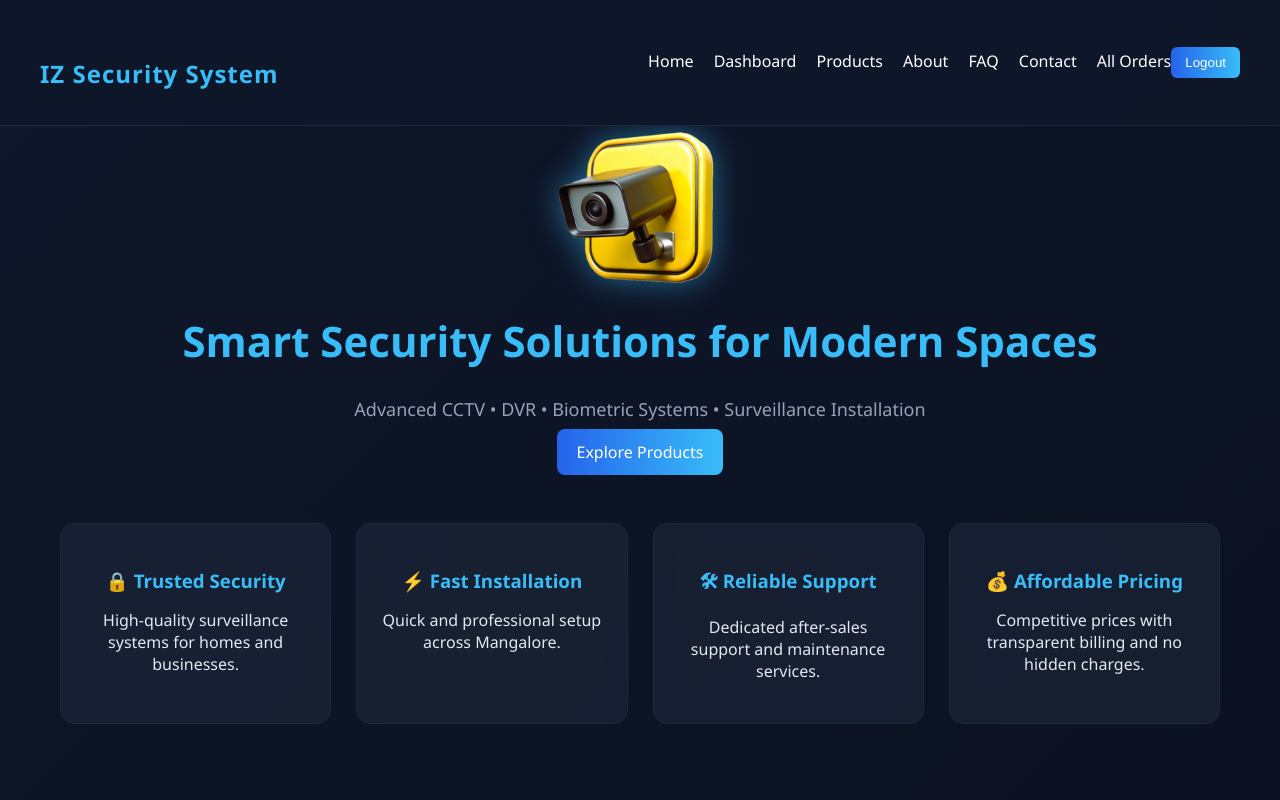
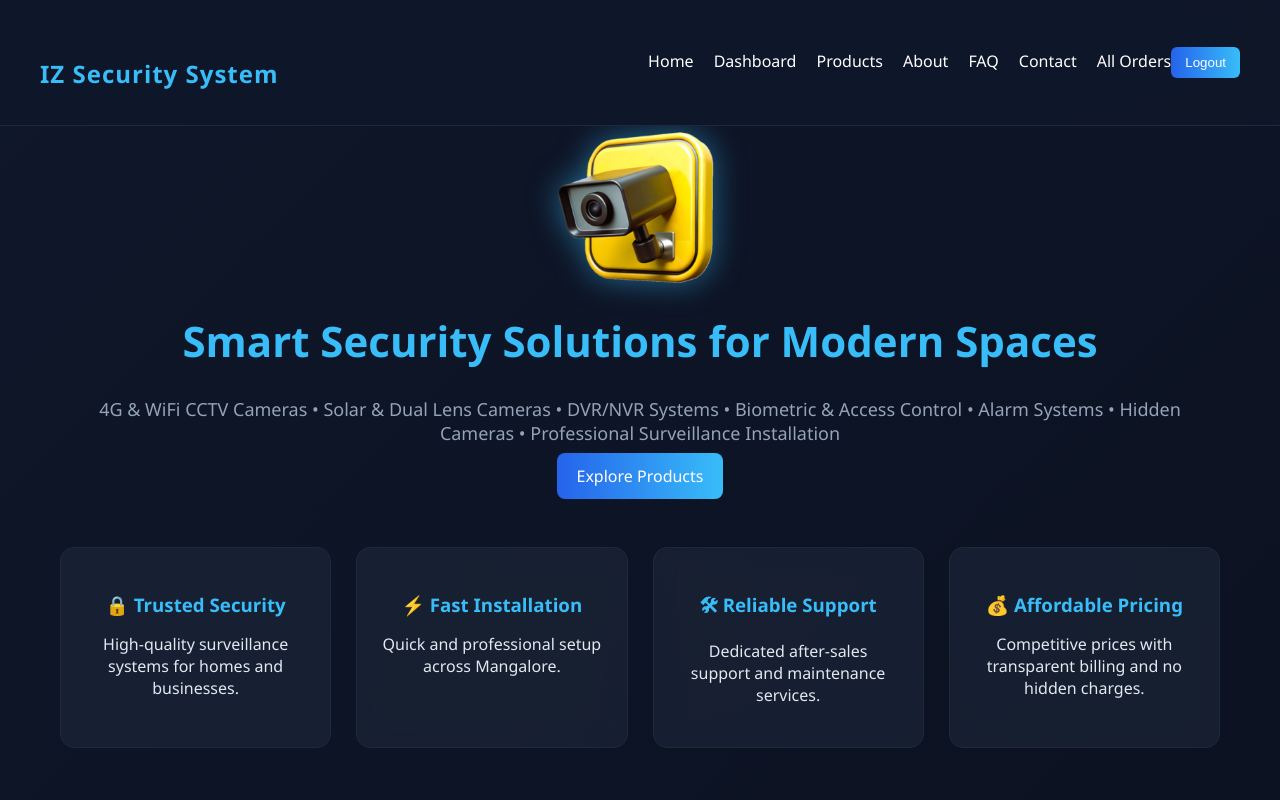
Before and after one commit to NehanShaikh/IZ_shop, a React (Create React App) app in the folder iz-security-frontend/: page / in a window 1280 px wide. Shown: the top 800 px of the page. Built offline with nearby package versions, Linux system fonts and the light colour scheme; no server answers; sample sign-in values are in the browser's storage.

Commit message:
first commit

```diff
--- a/iz-security-frontend/src/pages/Home.js
+++ b/iz-security-frontend/src/pages/Home.js
@@ -14,8 +14,9 @@ function Home() {
         <h1>Smart Security Solutions for Modern Spaces</h1>
 
         <p>
-          Advanced CCTV • DVR • Biometric Systems • Surveillance Installation
-        </p>
+  4G & WiFi CCTV Cameras • Solar & Dual Lens Cameras • DVR/NVR Systems • Biometric & Access Control • Alarm Systems • Hidden Cameras • Professional Surveillance Installation
+</p>
+
 
         <Link to="/products" className="hero-btn">
           Explore Products
```
